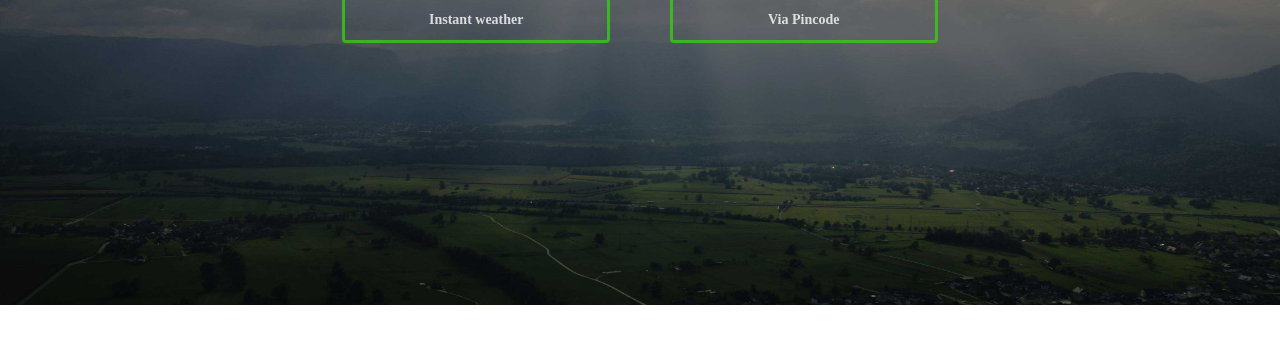
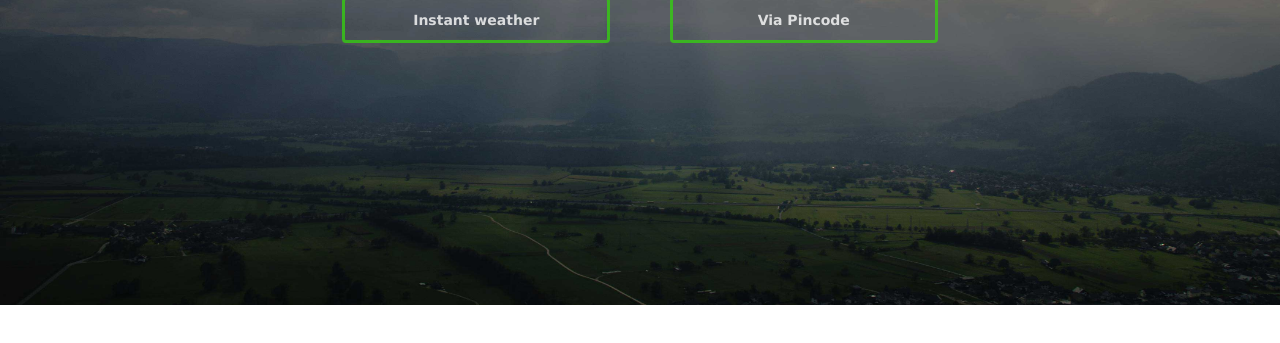
Before and after one commit to Viping7/online-task, a plain HTML site: page weather API/index.html in a window 1280 px wide. Shown: the part 335-678 px from the top of the page. Drawn offline with nearby package versions, Linux system fonts and the light colour scheme.

Commit message:
Update main.css

```diff
--- a/weather API/css/main.css
+++ b/weather API/css/main.css
@@ -5,7 +5,7 @@ src:url('5thgradecursive-2.ttf');
 .container-fluid,body,header{
 padding:0;
 overflow-x: hidden;
-font-family:Quicksand;
+font-family:verdana;
 text-align: center;
 }
 header{
```
